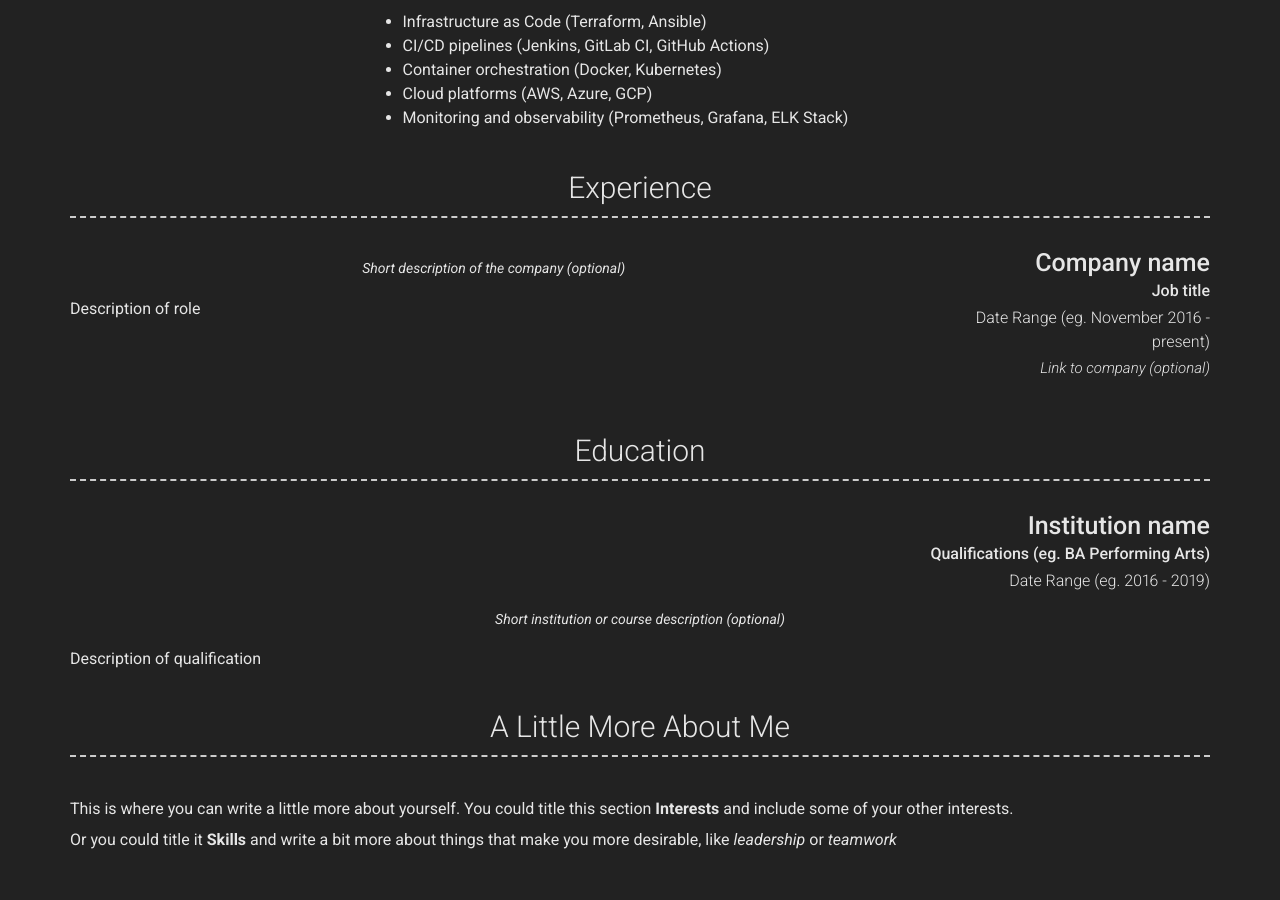
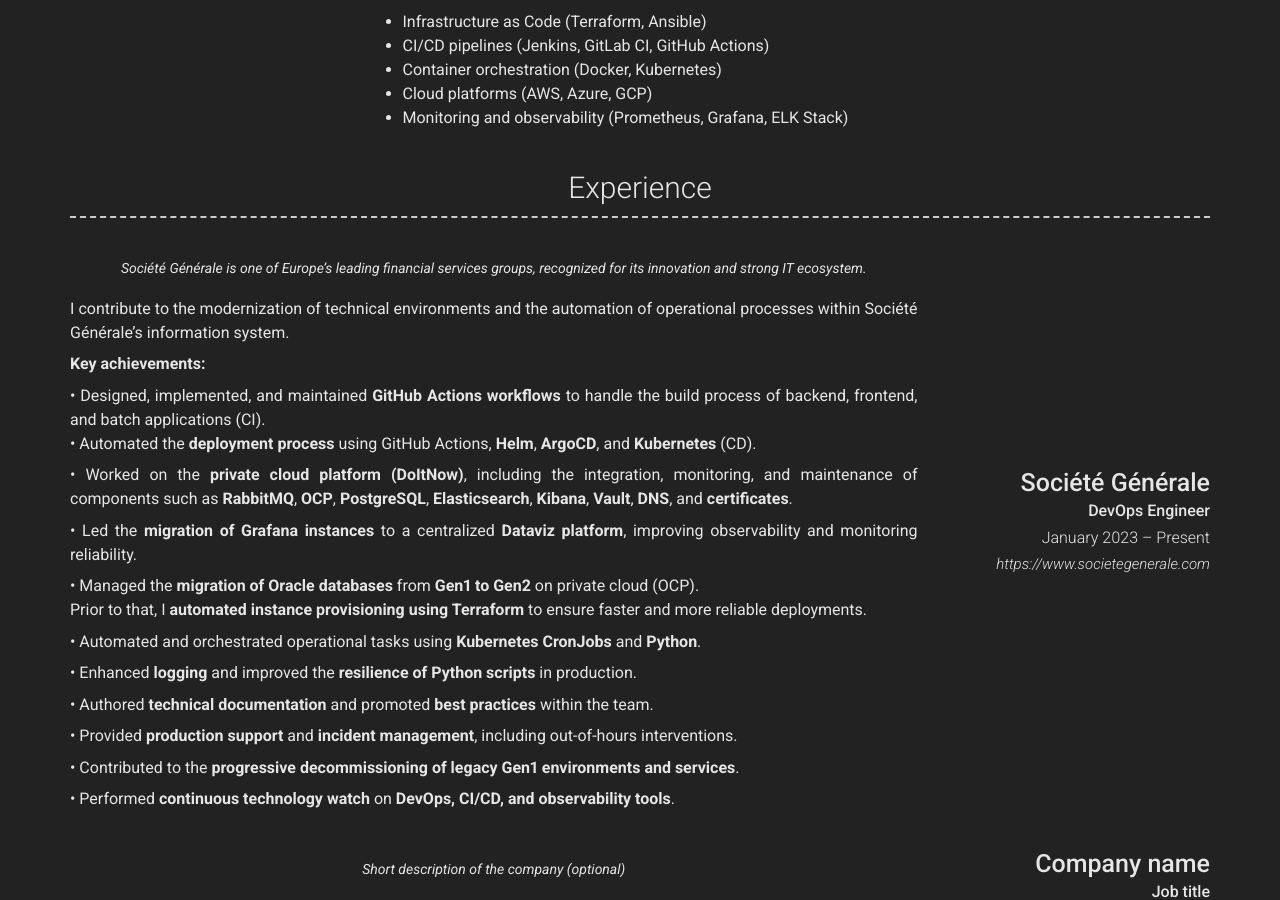
Before and after one commit to SERDANI/serdaninicolas.github.io, a Jekyll site: the page built from index.md, in a window 1280 px wide and 900 px high, scrolled down 514 px. Built offline with Jekyll 4.4.1, drawn with Linux system fonts in a browser that asks for light colours; nearby versions of some CDN libraries.

Commit message:
Update _config.yml

```diff
--- a/_config.yml
+++ b/_config.yml
@@ -92,6 +92,40 @@ content:
     layout: list
     content:
       - layout: right
+        title: Société Générale
+        sub_title: DevOps Engineer
+        caption: January 2023 – Present
+        link: https://www.societegenerale.com
+        quote: >
+          Société Générale is one of Europe’s leading financial services groups, recognized for its innovation and strong IT ecosystem.
+        description: | # this will include new lines to allow paragraphs
+          I contribute to the modernization of technical environments and the automation of operational processes within Société Générale’s information system.
+
+          **Key achievements:**
+
+          • Designed, implemented, and maintained **GitHub Actions workflows** to handle the build process of backend, frontend, and batch applications (CI).
+          • Automated the **deployment process** using GitHub Actions, **Helm**, **ArgoCD**, and **Kubernetes** (CD).
+
+          • Worked on the **private cloud platform (DoItNow)**, including the integration, monitoring, and maintenance of components such as **RabbitMQ**, **OCP**, **PostgreSQL**, **Elasticsearch**, **Kibana**, **Vault**, **DNS**, and **certificates**.
+
+          • Led the **migration of Grafana instances** to a centralized **Dataviz platform**, improving observability and monitoring reliability.
+
+          • Managed the **migration of Oracle databases** from **Gen1 to Gen2** on private cloud (OCP).
+            Prior to that, I **automated instance provisioning using Terraform** to ensure faster and more reliable deployments.
+
+          • Automated and orchestrated operational tasks using **Kubernetes CronJobs** and **Python**.
+
+          • Enhanced **logging** and improved the **resilience of Python scripts** in production.
+
+          • Authored **technical documentation** and promoted **best practices** within the team.
+
+          • Provided **production support** and **incident management**, including out-of-hours interventions.
+
+          • Contributed to the **progressive decommissioning of legacy Gen1 environments and services**.
+
+          • Performed **continuous technology watch** on **DevOps, CI/CD, and observability tools**.
+
+      - layout: right
         title: Company name
         sub_title: Job title
         caption: Date Range (eg. November 2016 - present)
```
